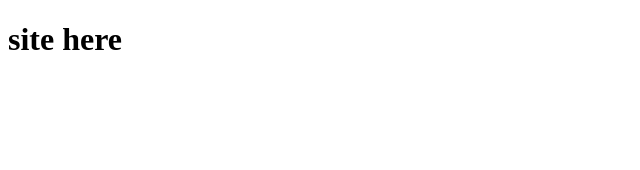
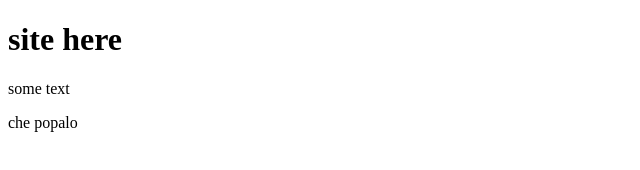
Before and after one commit to Gunner-ishi/site, a plain HTML site: page index.html in a window 1280 px wide. Shown: the whole page, without its empty margins (0-640 px from the left). Drawn offline with Linux system fonts and the light colour scheme.

Commit message:
second cimmit

```diff
--- a/index.html
+++ b/index.html
@@ -7,5 +7,7 @@
 </head>
 <body>
 <h1>site here</h1>
+<p>some text</p>
+<p>che popalo</p>
 </body>
 </html>
```
